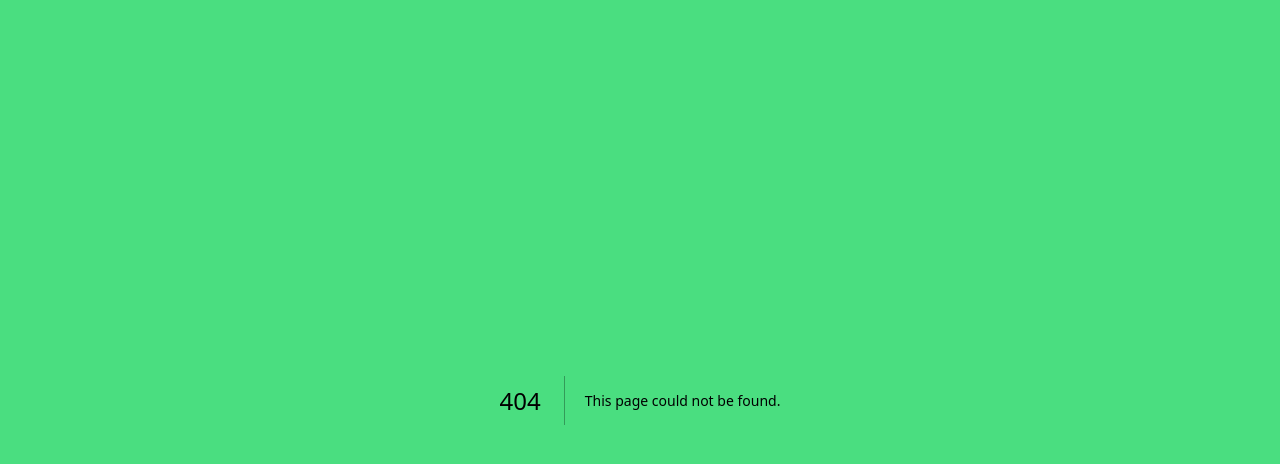
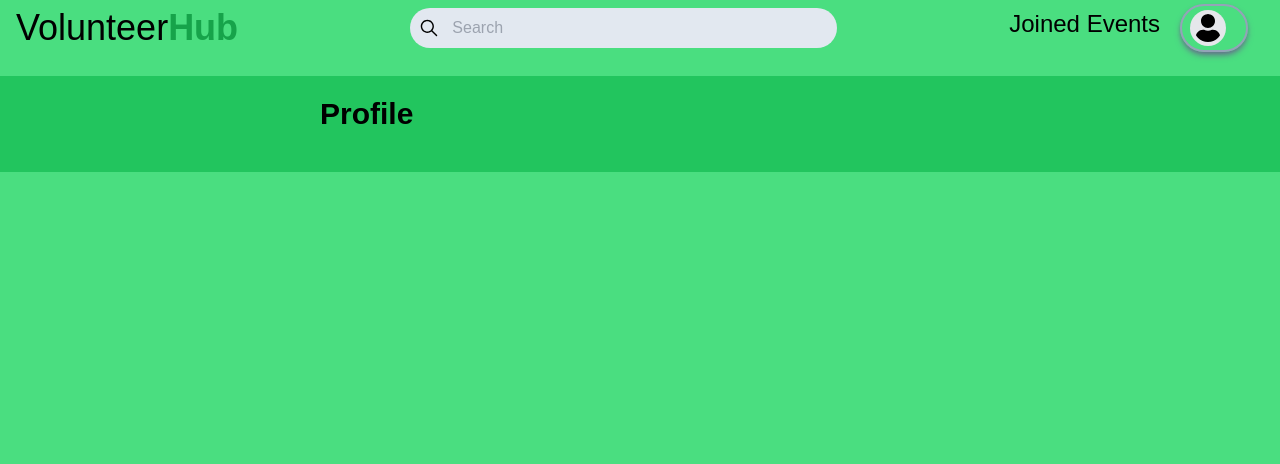
Before and after one commit to Kiritsu0/VolunteerHub, a Next.js app: page /home/volunteer/profile in a window 1280 px wide. Before the commit this address had no page. Shown: the top 464 px of the page. Built offline with nearby package versions, Linux system fonts and the light colour scheme; no server answers.

Commit message:
add profile page

```diff
--- a/app/globals.css
+++ b/app/globals.css
@@ -5,7 +5,6 @@
 @font-face {
     font-family: 'Poppins';
     src: url('https://fonts.googleapis.com/css2?family=Poppins:wght@500&display=swap') format('truetype');
-
 }
 
 /* Designing for scroll-bar */
--- a/app/home/volunteer/page.js
+++ b/app/home/volunteer/page.js
@@ -2,7 +2,7 @@ import Eventcard from "@/components/eventcard";
 
 const Volunteer = () => {
   return (
-    <div className="bg-green-500 mt-3 py-3">
+    <div className="bg-green-500 mt-3 pb-5">
       <Eventcard
         image="https://images.unsplash.com/photo-1590930180621-fc7027a21559?q=80&w=1471&auto=format&fit=crop&ixlib=rb-4.0.3&ixid=M3wxMjA3fDB8MHxwaG90by1wYWdlfHx8fGVufDB8fHx8fA%3D%3D"
         title="Need Some Volunteer To Help Us Plant Some Trees"
--- /dev/null
+++ b/app/home/volunteer/profile/page.js
@@ -0,0 +1,11 @@
+const Profile = () => {
+  return (
+    <div className="w-full h-full flex justify-center mt-5 pt-5 bg-green-500">
+      <div className="w-1/2 pb-10">
+        <h1 className="text-3xl font-semibold">Profile</h1>
+      </div>
+    </div>
+  )
+}
+
+export default Profile
--- a/components/eventcard.js
+++ b/components/eventcard.js
@@ -1,12 +1,12 @@
 const Eventcard = ({ image, title, desc }) => {
   return (
     <div className="flex h-full w-full justify-center pt-4 px-2">
-      <div className="flex md:flex-row flex-col h-68 w-[40rem] items-center rounded-md border-2 bg-gray-200 md:pr-2 sm:pr-1 shadow-xl">
+      <div className="flex md:flex-row flex-col h-68 w-[40rem] items-center rounded-md border-2 bg-gray-200 shadow-xl">
         <div className="md:h-full md:w-2/5 w-1/1">
           <img
             src={image}
             alt="Description of the image"
-            className="object-cover w-full h-full md:rounded-l-md rounded-md"
+            className="object-cover w-full obje h-full md:rounded-l-md rounded-md"
           />
         </div>
 
--- a/components/vol_org_header.js
+++ b/components/vol_org_header.js
@@ -138,7 +138,7 @@ const Header = () => {
                     </Link>
                     <hr />
                     <Link
-                        href=""
+                        href={pathname === "/home/volunteer"? "/home/volunteer/profile" : "/home/organization/profile"}
                         className="flex gap-2 items-center p-2 hover:bg-slate-200"
                     >
                         <CgProfile className="p-1 cursor-pointer text-2xl sm:text-2xl lg:text-3xl" />
```
